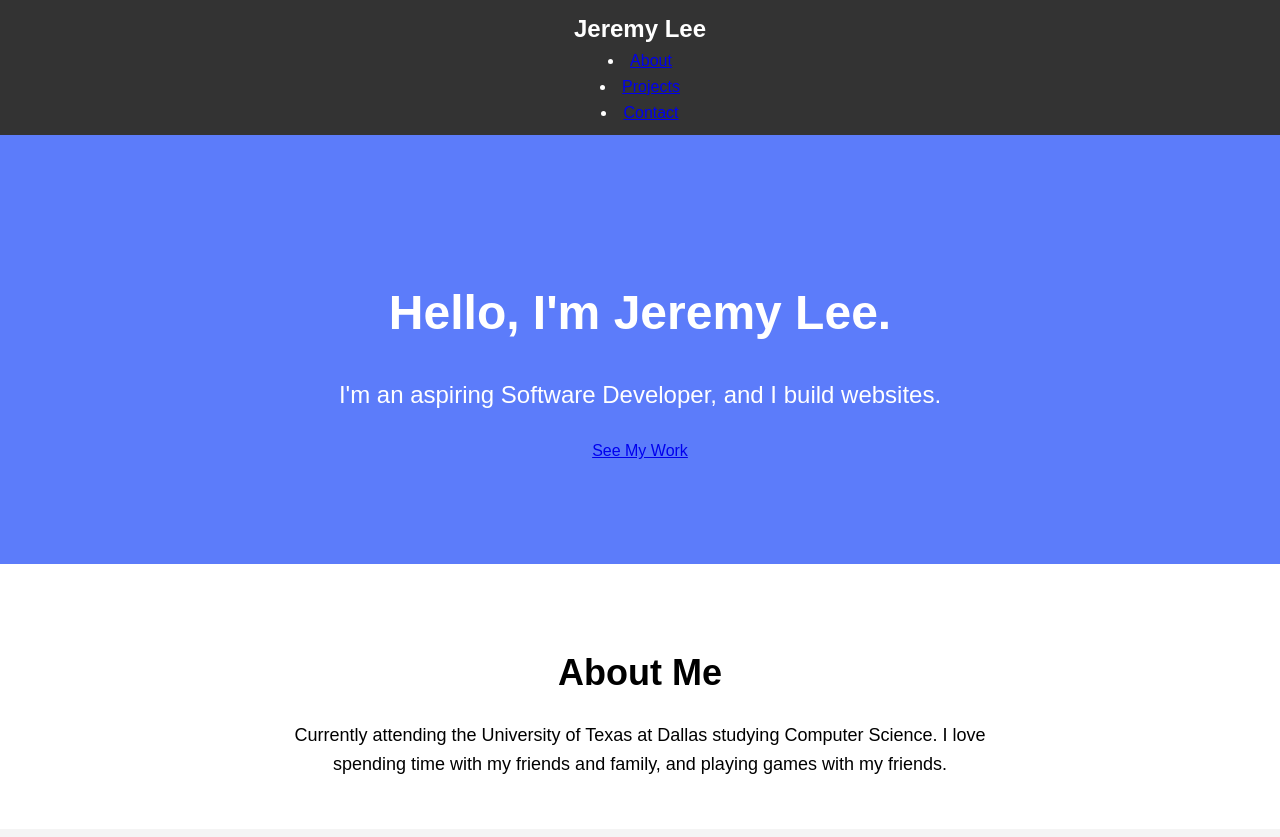
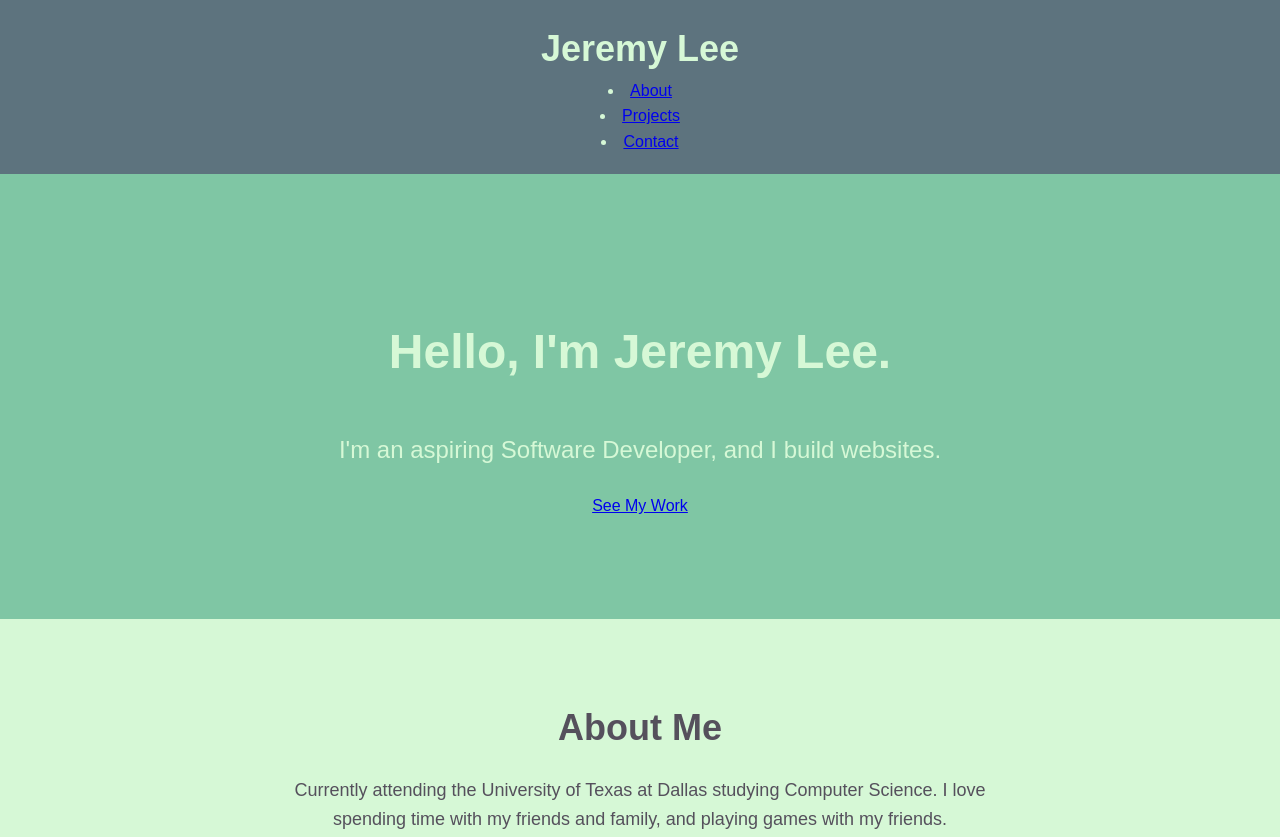
Before and after one commit to jermklee/jermklee.github.io, a plain HTML site: page index.html in a window 1280 px wide. Shown: the top 837 px of the page. Drawn offline with Linux system fonts and the light colour scheme.

Commit message:
Updated style

```diff
--- a/style.css
+++ b/style.css
@@ -1,21 +1,30 @@
+:root {
+    --nyanza: #d6f8d6ff;
+    --cambridge-blue: #7fc6a4ff;
+    --paynes-gray: #5d737eff;
+    --davys-gray: #55505cff;
+    --icterine: #faf33eff;
+}
+
 body {
     font-family: Arial, Helvetica, sans-serif;
     margin: 0;
     padding: 0;
     line-height: 1.6;
-    background-color: #f4f4f4;
+    background-color: var(--nyanza);
+    color: var(--davys-gray);
 }
 
 header {
-    background: #333;
-    color: #fff;
-    padding: 10px 0;
+    background-color: var(--paynes-gray);
+    color: var(--nyanza);
+    padding: 20px;
     text-align: center;
 }
 
 header h1 {
     margin: 0;
-    font-size: 24px;
+    font-size: 36px;
 }
 
 nav ul {
@@ -24,20 +33,21 @@ nav ul {
 }
 
 nav ul li a {
-    color: #fff;
+    color: var(--nyanza);
+    display: inline;
+    margin: 0 15px;
     text-decoration: none; /* will change */
 }
 
 .hero {
-    background: #5c7cfa;
-    color: white;
+    background-color: var(--cambridge-blue);
+    color: var(--nyanza);
     padding: 100px 0;
     text-align: center;
 }
 
 .hero-content h2 {
     font-size: 48px;
-    margin-bottom: 10px;
 }
 
 .hero-content p {
@@ -46,7 +56,8 @@ nav ul li a {
 
 .about {
     padding: 50px;
-    background: #fff;
+    background-color: var(--nyanza);
+    color: var(--davys-gray);
     text-align: center;
 }
 
@@ -63,7 +74,8 @@ nav ul li a {
 
 /* Projects Section */
 .projects {
-    background: #f4f4f4;
+    background-color: var(--paynes-gray);
+    color: var(--nyanza);
     padding: 50px;
     text-align: center;
 }
@@ -86,8 +98,8 @@ nav ul li a {
 }
 
 .contact {
-    background: #333;
-    color: white;
+    background: var(icterine);
+    color: var(--davys-gray);
     padding: 50px;
     text-align: center;
 }
@@ -101,8 +113,8 @@ nav ul li a {
 }
 
 footer {
-    background: #333;
-    color: #fff;
+    background-color: var(--paynes-gray);
+    color: var(--nyanza);
     padding: 20px;
     text-align: center;
 }
```
